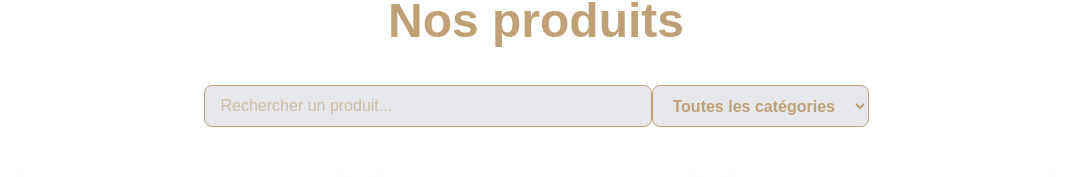
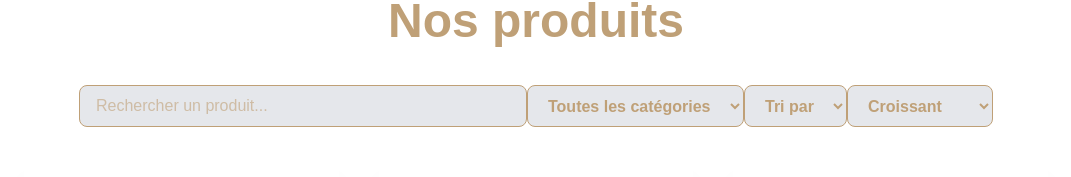
Before and after one commit to Pirodax/exercice-front-Idun-Group, a Next.js app in the folder exercice-front/: page / in a window 1280 px wide. Shown: the part 403-580 px from the top of the page, without its empty margins (104-1175 px from the left). Built offline with nearby package versions, Linux system fonts and the light colour scheme; grey boxes are pictures that could not be loaded.

Commit message:
ajout du tri par note ou prix

```diff
--- a/exercice-front/components/ui/Produicts.tsx
+++ b/exercice-front/components/ui/Produicts.tsx
@@ -3,31 +3,47 @@ import React, { useState, useEffect } from 'react';
 import produitsData from '../../data/produits.json';
 import Image from 'next/image';
 
-
+////////////////////////////////////////
 // Récupère les catégories uniques
 const categories = Array.from(new Set(produitsData.map((p: any) => p.category)));
-////////////////////////////////////////
+
+// tier par prix ou note
+type SortField = 'price' | 'rating' | '';
+type SortOrder = 'asc' | 'desc';
+
 //recherche de produits avec debounce
 const Produicts = () => {
   const [search, setSearch] = useState('');
   const [selectedCategory, setSelectedCategory] = useState<string>('Toutes'); //tir par catégorie
-
+  const [sortField, setSortField] = useState<SortField>(''); // 'price' | 'rating' | ''
+  const [sortOrder, setSortOrder] = useState<SortOrder>('asc'); // 'asc' | 'desc'
   const [filtered, setFiltered] = useState(produitsData);
 
- useEffect(() => {
+useEffect(() => {
     const timer = setTimeout(() => {
       const query = search.trim().toLowerCase();
-      setFiltered(
-        produitsData.filter((produit: any) => {
-          const matchName = produit.name.toLowerCase().includes(query);
-          const matchCategory =
-            selectedCategory === 'Toutes' || produit.category === selectedCategory;
-          return matchName && matchCategory;
-        })
-      );
+      let result = produitsData.filter((produit: any) => {
+        const matchName = produit.name.toLowerCase().includes(query);
+        const matchCategory =
+          selectedCategory === 'Toutes' || produit.category === selectedCategory;
+        return matchName && matchCategory;
+      });
+
+      // Tri
+      if (sortField) {
+        result = [...result].sort((a: any, b: any) => {
+          if (sortOrder === 'asc') {
+            return a[sortField] - b[sortField];
+          } else {
+            return b[sortField] - a[sortField];
+          }
+        });
+      }
+
+      setFiltered(result);
     }, 300);
     return () => clearTimeout(timer);
-  }, [search, selectedCategory]);
+  }, [search, selectedCategory, sortField, sortOrder]);
 ////////////////////////////////////////
 
   if (!produitsData || !Array.isArray(produitsData) || produitsData.length === 0) {
@@ -56,6 +72,23 @@ const Produicts = () => {
           {categories.map(cat => (
             <option key={cat} value={cat}>{cat}</option>
           ))}
+        </select>
+        <select
+          value={sortField}
+          onChange={e => setSortField(e.target.value as SortField)}
+          className="px-4 py-2 rounded-lg border focus:outline-none focus:ring-2 focus:ring-[#bfa077] bg-gray-200 text-[#bfa077] font-semibold"
+        >
+          <option value="">Tri par</option>
+          <option value="price">Prix</option>
+          <option value="rating">Note</option>
+        </select>
+        <select
+          value={sortOrder}
+          onChange={e => setSortOrder(e.target.value as SortOrder)}
+          className="px-4 py-2 rounded-lg border focus:outline-none focus:ring-2 focus:ring-[#bfa077] bg-gray-200 text-[#bfa077] font-semibold"
+        >
+          <option value="asc">Croissant</option>
+          <option value="desc">Décroissant</option>
         </select>
       </div>
 
```
Also changed, not shown: 1 other file (tests, documents, lock files or other folders).
